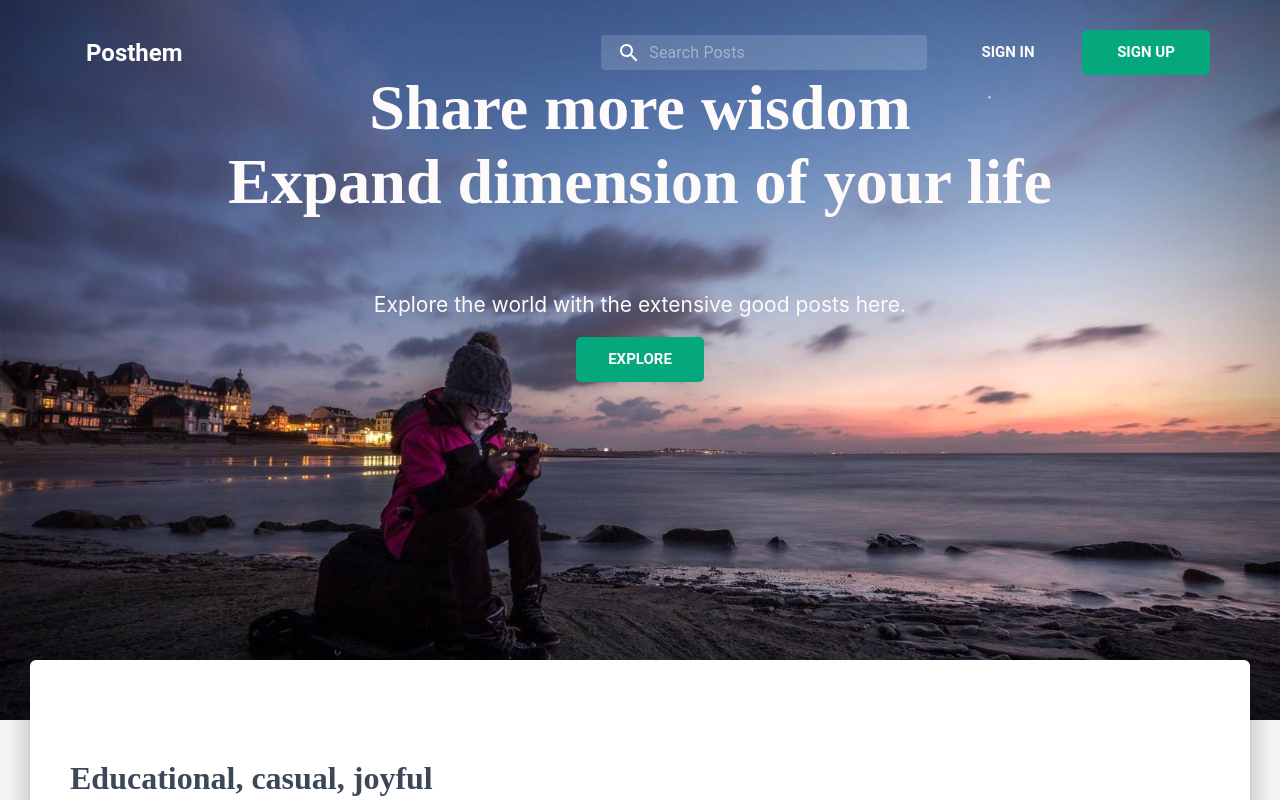
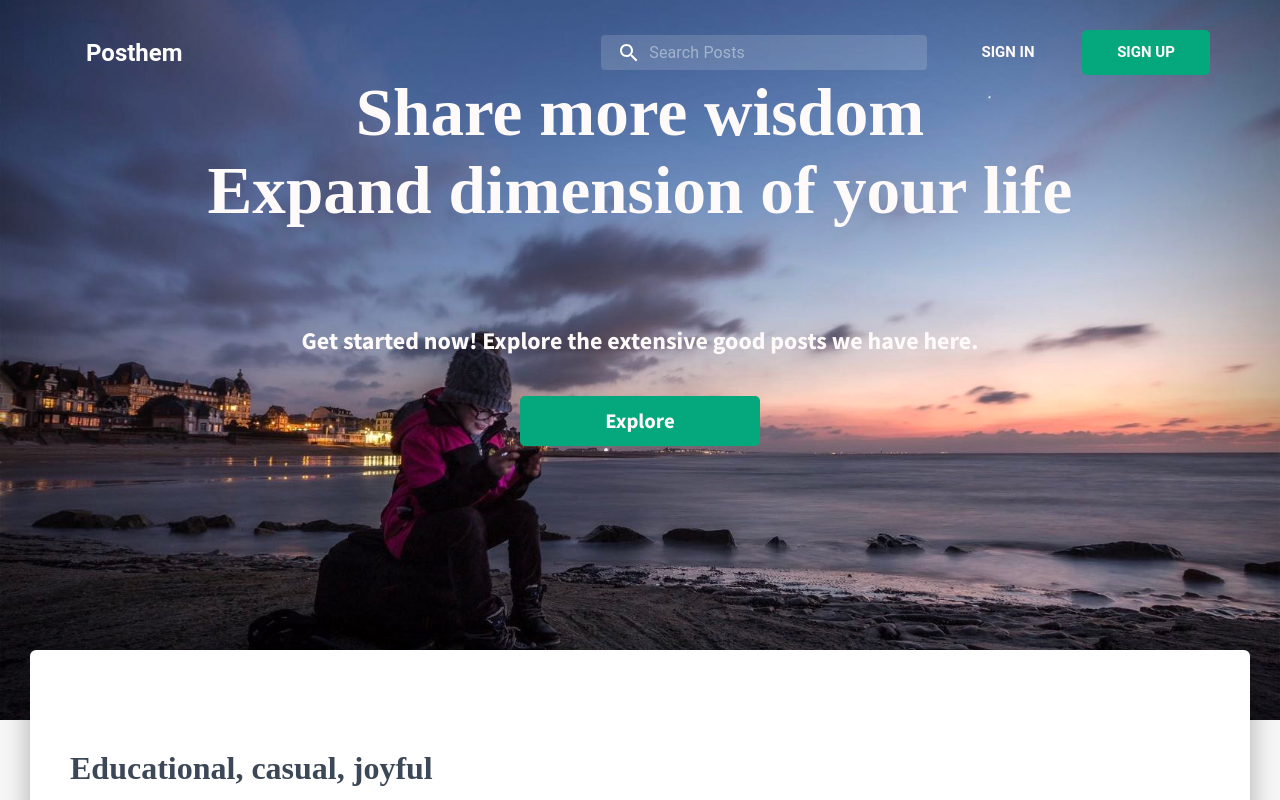
Before and after one commit to xuzhe0205/intellihoods-react, a React (Create React App) app: page / in a window 1280 px wide. Shown: the top 800 px of the page. Built offline with nearby package versions, Linux system fonts and the light colour scheme; the HTML template or start-up script is replaced by a standard one.

Commit message:
added landing page slogan and home page

```diff
--- a/src/app/App.js
+++ b/src/app/App.js
@@ -1,13 +1,14 @@
 import React, { Component } from "react";
 import { Route, Link, Switch } from "react-router-dom";
 import { Button, Alert } from "@material-ui/core";
-import Home from "../page/Home/Home";
+import LandingPage from "../page/LandingPage/LandingPage";
 import Profile from "../user/profile/Profile";
 import OAuth2RedirectHandler from "../user/oauth2/OAuth2RedirectHandler";
 import "./App.scss";
 import PrivateRoute from "../common/PrivateRoute";
 import { getCurrentUser } from "../util/APIUtils";
 import LoadingIndicator from "../common/LoadingIndicator.js";
+import Home from "../page/Home/Home";
 
 class App extends Component {
   constructor(props) {
@@ -34,7 +35,7 @@ class App extends Component {
         console.log(this.state.authenticated);
       })
       .catch((error) => {
-        alert("shit happens: " + error);
+        // alert("shit happens: " + error);
         this.setState({
           loading: false,
         });
@@ -51,7 +52,11 @@ class App extends Component {
       <div className="App">
         <div>{this.state.authenticated ? <p>show header</p> : null}</div>
         <Switch>
-          <Route exact path="/" component={Home} />
+          <Route
+            exact
+            path="/"
+            component={this.state.authenticated ? Home : LandingPage}
+          />
           <PrivateRoute
             path="/profile"
             authenticated={this.state.authenticated}
--- a/src/asset/jss/material-kit-react/views/components.js
+++ b/src/asset/jss/material-kit-react/views/components.js
@@ -5,32 +5,40 @@ const componentsStyle = {
   brand: {
     color: "#FFFFFF",
     textAlign: "center",
-    marginTop: "-20rem",
+    marginTop: "-16rem",
   },
   title: {
     "@media (min-width: 577px)": {
-      fontSize: "4rem",
+      fontSize: "4.2rem",
     },
     "@media (max-width: 576px)": {
-      fontSize: "1.48rem",
+      fontSize: "1.5rem",
     },
-    fontFamily: "minion pro",
+    fontFamily: "Times New Roman",
     color: "#FFFAFA",
     fontWeight: "600",
     display: "inline-block",
     position: "relative",
   },
   landingPageExploreBtn: {
+    "@media (min-width: 577px)": {
+      fontSize: "1.3rem",
+      width: "15rem",
+    },
+    "@media (max-width: 576px)": {
+      fontSize: "1.2rem",
+      width: "15rem",
+    },
     color: "#FFFAFA",
-    width: "8rem",
+
     backgroundColor: "#05a87d",
     position: "relative",
     padding: "0.9375rem",
     fontWeight: "bold",
-    fontSize: "15px",
-    textTransform: "uppercase",
+    fontFamily: "Source Sans Pro",
+    textTransform: "initial",
     borderRadius: "5px",
-    lineHeight: "15px",
+    lineHeight: "20px",
     textDecoration: "none",
     margin: "0px",
     display: "inline-flex",
@@ -40,9 +48,16 @@ const componentsStyle = {
     },
   },
   subtitle: {
-    fontSize: "1.313rem",
+    "@media (min-width: 577px)": {
+      fontSize: "1.5rem",
+    },
+    "@media (max-width: 576px)": {
+      fontSize: "1rem",
+    },
     color: "#FFFAFA",
-    margin: "0 0 20px",
+    margin: "20px 0 40px",
+    fontWeight: "bold",
+    fontFamily: "Source Sans Pro",
   },
   main: {
     background: "#FFFFFF",
--- a/src/index.scss
+++ b/src/index.scss
@@ -1,10 +1,11 @@
+@import url("https://fonts.googleapis.com/css2?family=Source+Sans+Pro:ital,wght@0,300;0,400;0,600;0,700;1,300;1,400;1,600;1,700&display=swap");
 body {
   background-color: #f7f7f8;
   color: #3c4858;
   margin: 0;
   font-family: -apple-system, BlinkMacSystemFont, "Segoe UI", "Roboto", "Oxygen",
     "Ubuntu", "Cantarell", "Fira Sans", "Droid Sans", "Helvetica Neue",
-    sans-serif;
+    "Times New Roman", Times, "Source Sans Pro", sans-serif;
   -webkit-font-smoothing: antialiased;
   -moz-osx-font-smoothing: grayscale;
 }
--- a/src/page/Home/Home.js
+++ b/src/page/Home/Home.js
@@ -1,32 +1,15 @@
-import React, { Component } from "react";
+import React from "react";
+// nodejs library that concatenates classes
+import classNames from "classnames";
+// react components for routing our app without refresh
+import { Link } from "react-router-dom";
+// @material-ui/core components
+import { makeStyles } from "@material-ui/core/styles";
 import Header from "../../component/Header/Header";
 import HeaderLinks from "../../component/Header/HeaderLinks";
-import Parallax from "../../component/Parallax/Parallax";
-import styles from "../../asset/jss/material-kit-react/views/components.js";
-import classNames from "classnames";
-import IntroSection from "../../component/HomeIntroSection/IntroSection";
-import "./Home.scss";
-import Footer from "../../component/Footer/Footer";
-import GridContainer from "../../component/Grid/GridContainer";
-import GridItem from "../../component/Grid/GridItem";
-import { makeStyles } from "@material-ui/core/styles";
-import Button from "../../component/CustomButtons/Button";
-
-const useStyles = makeStyles(styles);
 
 export default function Home(props) {
-  const classes = useStyles();
   const { ...rest } = props;
-  const introDivStyle = {
-    background: "#FFFFFF",
-    position: "relative",
-    zIndex: "3",
-    margin: "-60px 30px 0px",
-    borderRadius: "6px",
-    boxShadow:
-      "0 16px 24px 2px rgba(0, 0, 0, 0.14), 0 6px 30px 5px rgba(0, 0, 0, 0.12), 0 8px 10px -5px rgba(0, 0, 0, 0.2)",
-  };
-  const landingPageStyle = {};
   return (
     <div>
       <Header
@@ -40,36 +23,7 @@ export default function Home(props) {
         }}
         {...rest}
       />
-      <Parallax image={require("../../asset/image/lake-kid-phone.jpeg")}>
-        <div className={classes.container}>
-          <GridContainer>
-            <GridItem>
-              <div className={classes.brand}>
-                <h2 className={classes.title}>
-                  Share more wisdom <br /> Expand dimension of your life
-                </h2>
-                <br />
-                <br />
-                <div className={classes.subtitle}>
-                  Explore the world with the extensive good posts here.
-                </div>
-                <Button
-                  color="transparent"
-                  target="_blank"
-                  className={classes.landingPageExploreBtn}
-                >
-                  Explore
-                </Button>
-              </div>
-            </GridItem>
-          </GridContainer>
-        </div>
-      </Parallax>
-      <div style={introDivStyle}>
-        <IntroSection></IntroSection>
-      </div>
-      <br />
-      <Footer />
+      <div>home content body</div>
     </div>
   );
 }
--- /dev/null
+++ b/src/page/LandingPage/LandingPage.js
@@ -0,0 +1,76 @@
+import React, { Component } from "react";
+import Header from "../../component/Header/Header";
+import HeaderLinks from "../../component/Header/HeaderLinks";
+import Parallax from "../../component/Parallax/Parallax";
+import styles from "../../asset/jss/material-kit-react/views/components.js";
+import classNames from "classnames";
+import IntroSection from "../../component/HomeIntroSection/IntroSection";
+import "./LandingPage.scss";
+import Footer from "../../component/Footer/Footer";
+import GridContainer from "../../component/Grid/GridContainer";
+import GridItem from "../../component/Grid/GridItem";
+import { makeStyles } from "@material-ui/core/styles";
+import Button from "../../component/CustomButtons/Button";
+
+const useStyles = makeStyles(styles);
+
+export default function LandingPage(props) {
+  const classes = useStyles();
+  const { ...rest } = props;
+  const introDivStyle = {
+    background: "#FFFFFF",
+    position: "relative",
+    zIndex: "3",
+    margin: "-70px 30px 0px",
+    borderRadius: "6px",
+    boxShadow:
+      "0 16px 24px 2px rgba(0, 0, 0, 0.14), 0 6px 30px 5px rgba(0, 0, 0, 0.12), 0 8px 10px -5px rgba(0, 0, 0, 0.2)",
+  };
+  const landingPageStyle = {};
+  return (
+    <div>
+      <Header
+        brand="Posthem"
+        rightLinks={<HeaderLinks />}
+        fixed
+        color="transparent"
+        changeColorOnScroll={{
+          height: 400,
+          color: "white",
+        }}
+        {...rest}
+      />
+      <Parallax image={require("../../asset/image/lake-kid-phone.jpeg")}>
+        <div className={classes.container}>
+          <GridContainer>
+            <GridItem>
+              <div className={classes.brand}>
+                <h2 className={classes.title}>
+                  Share more wisdom <br /> Expand dimension of your life
+                </h2>
+                <br />
+                <br />
+                <div className={classes.subtitle}>
+                  Get started now! Explore the extensive good posts we have
+                  here.
+                </div>
+                <Button
+                  color="transparent"
+                  target="_blank"
+                  className={classes.landingPageExploreBtn}
+                >
+                  Explore
+                </Button>
+              </div>
+            </GridItem>
+          </GridContainer>
+        </div>
+      </Parallax>
+      <div style={introDivStyle}>
+        <IntroSection></IntroSection>
+      </div>
+      <br />
+      <Footer />
+    </div>
+  );
+}
```
Also changed, not shown: src/page/LandingPage/LandingPage.scss (renamed from src/page/Home/Home.scss).
